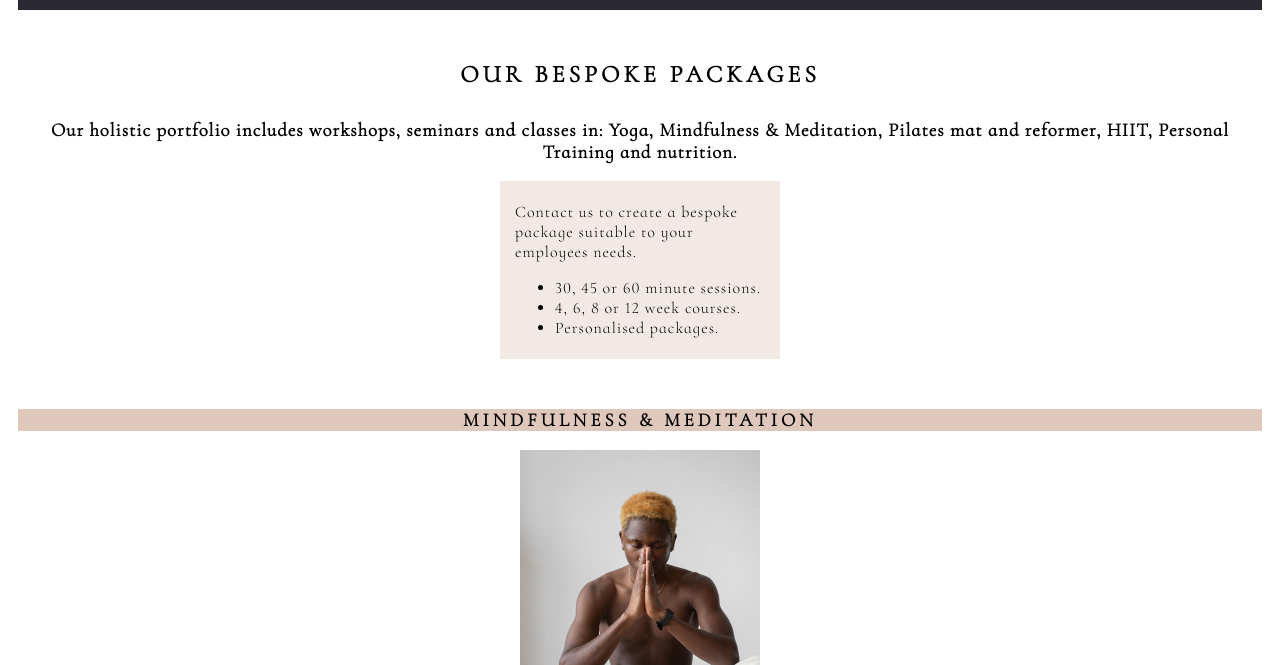
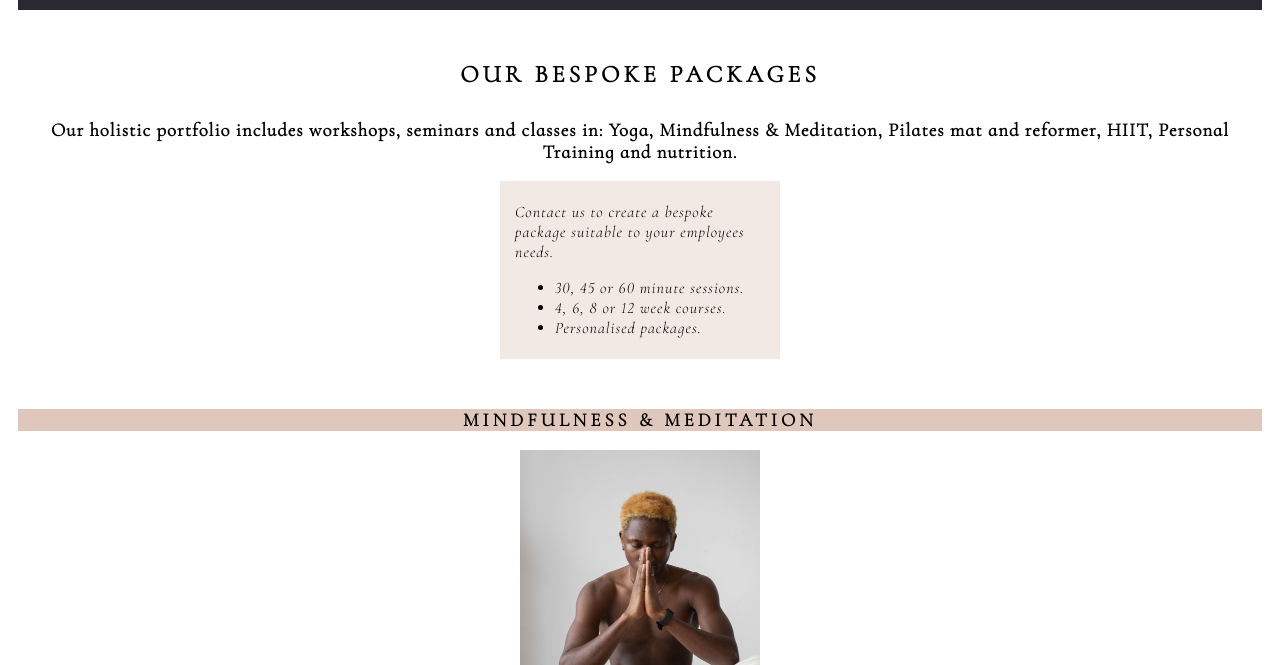
Before and after one commit to stephaniecrocker91/simplywellness, a plain HTML site: page ourservices.html in a window 1280 px wide. Shown: the part 135-800 px from the top of the page. Drawn offline with Linux system fonts and the light colour scheme.

Commit message:
Styled Bespoke Packages section: light colored pink with italics.

```diff
--- a/assets/css/style.css
+++ b/assets/css/style.css
@@ -104,6 +104,7 @@ header a:hover {
 /* Our Services Page */
 
 
+
 .service {
     margin-top: 50px;
 }
@@ -114,12 +115,12 @@ header a:hover {
     background-color: rgb(192,144,121,0.5);
     text-align: center;
 }
+
 #packages {
     background-color: rgb(192,144,121,0.2);
     width: 250px;
     margin: 0 auto;
     padding: 5px 15px;
-
 }
 
 .service img{
--- a/ourservices.html
+++ b/ourservices.html
@@ -38,21 +38,23 @@
     </header>
 
     <!--Bespoke packages services section-->
-    <section id="bespoke-services">
+    <section>
         <h2>
             Our Bespoke Packages
         </h2>
+            <div id="bespoke-services">
                 <h3>
                 Our holistic portfolio includes workshops, seminars and classes in: Yoga, Mindfulness & Meditation, Pilates
                 mat and reformer, HIIT, Personal Training and nutrition.
                 </h3>
                     <div id="packages">
-            <p>Contact us to create a bespoke package suitable to your employees needs.</p>
+                        <p><em>Contact us to create a bespoke package suitable to your employees needs.</p>
                         <ul>
                             <li>30, 45 or 60 minute sessions.</li>
                             <li>4, 6, 8 or 12 week courses.</li>
-                <li>Personalised packages.</li>
+                            <li>Personalised packages.</li></em>
                         </ul>
+                    </div>
         </div>
         <!-- Mindfulness & Meditation-->
         <div class="service">
```
Also changed, not shown: assets/images/Folliage.jpg (added), assets/images/Yellow-flowers.jpg (added), assets/images/pexels-adonis-arias-4601807.jpg (deleted), 1 other file. Lines whose indentation alone changed are shown as unchanged.
